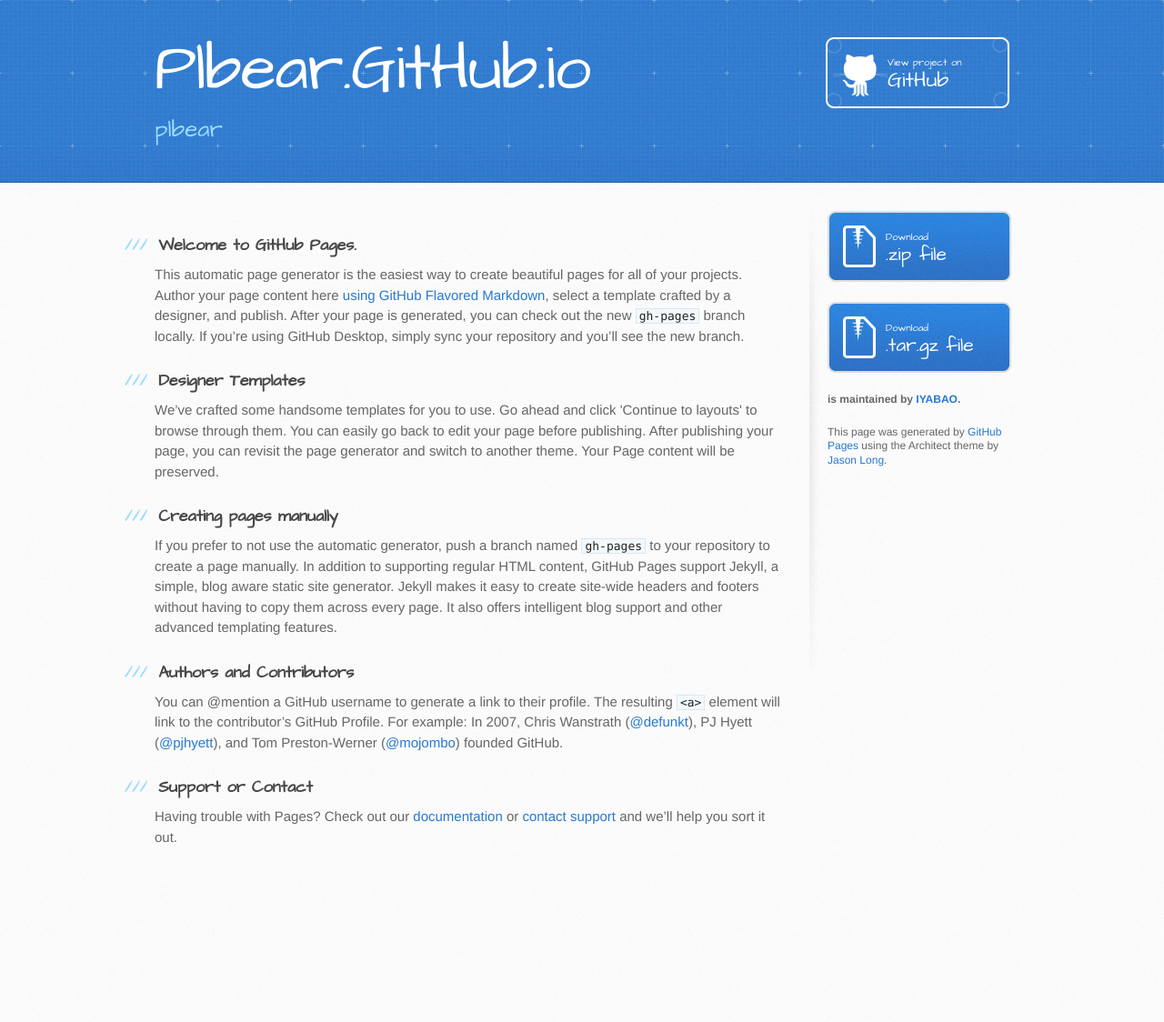
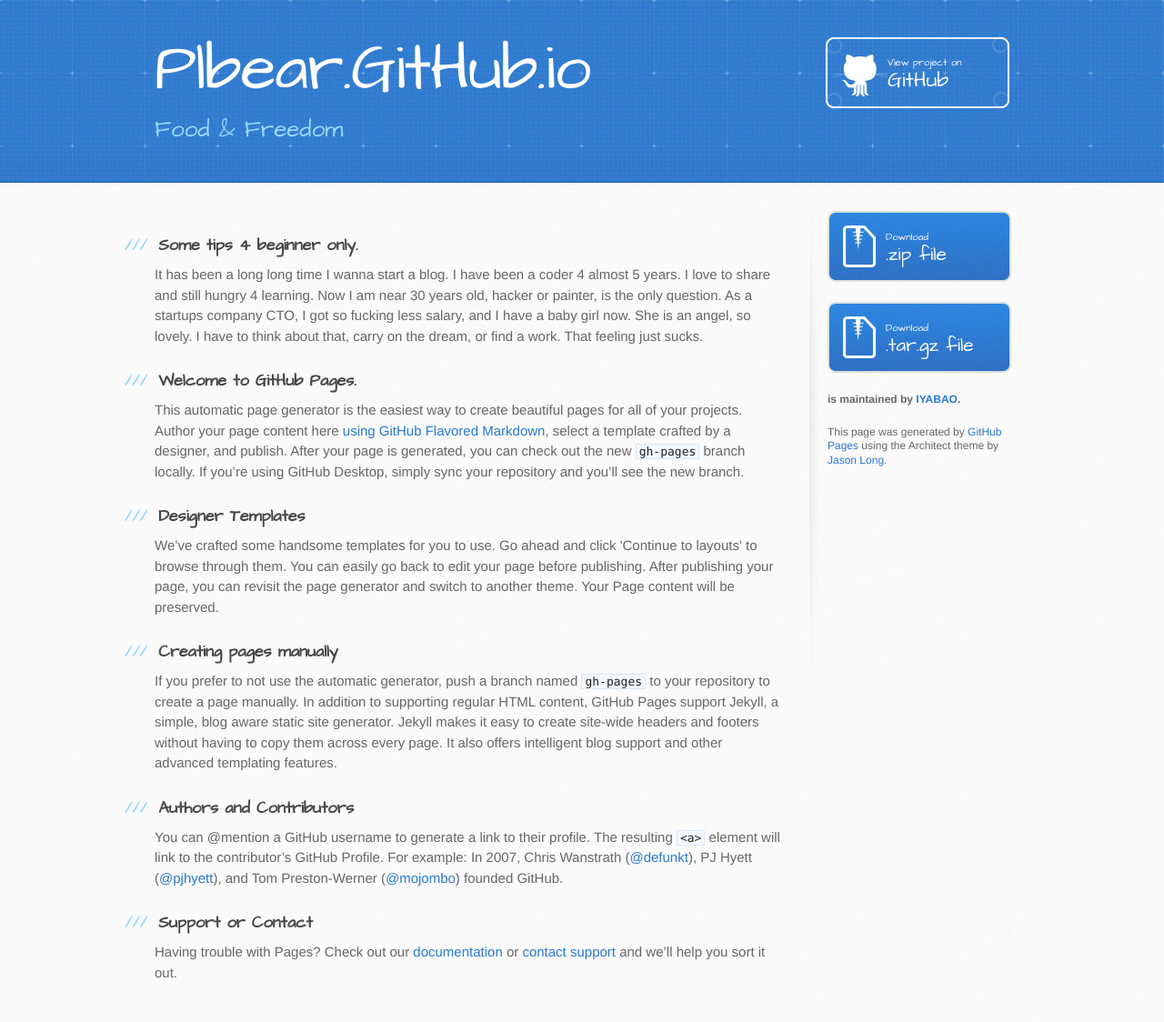
Before and after one commit to IYABAO/IYABAO.github.io, a Jekyll site: the page index.html, which Jekyll copies as it is, in a window 1280 px wide. Shown: the whole page at 91% size. Built offline with Jekyll 4.4.1, drawn with Linux system fonts in a browser that asks for light colours; before the commit the page ends 975 px from its top, so only the background shows below that.

```diff
--- a/index.html
+++ b/index.html
@@ -20,7 +20,7 @@
     <header>
       <div class="inner">
         <h1>Plbear.GitHub.io</h1>
-        <h2>plbear</h2>
+        <h2>Food & Freedom</h2>
         <a href="https://github.com/IYABAO/plbear.github.io" class="button"><small>View project on</small> GitHub</a>
       </div>
     </header>
@@ -29,6 +29,11 @@
       <div class="inner clearfix">
         <section id="main-content">
           <h3>
+            <a id="welcome-to-github-pages" class="anchor" href="#welcome-to-github-pages" aria-hidden="true"><span aria-hidden="true" class="octicon octicon-link"></span></a>Some tips 4 beginner only.</h3>
+
+          <p>It has been a long long time I wanna start a blog. I have been a coder 4 almost 5 years. I love to share and still hungry 4 learning. Now I am near 30 years old, hacker or painter, is the only question. As a startups company CTO, I got so fucking less salary, and I have a baby girl now. She is an angel, so lovely. I have to think about that, carry on the dream, or find a work. That feeling just sucks.</p>
+          <h3>
+
 <a id="welcome-to-github-pages" class="anchor" href="#welcome-to-github-pages" aria-hidden="true"><span aria-hidden="true" class="octicon octicon-link"></span></a>Welcome to GitHub Pages.</h3>
 
 <p>This automatic page generator is the easiest way to create beautiful pages for all of your projects. Author your page content here <a href="https://guides.github.com/features/mastering-markdown/">using GitHub Flavored Markdown</a>, select a template crafted by a designer, and publish. After your page is generated, you can check out the new <code>gh-pages</code> branch locally. If you’re using GitHub Desktop, simply sync your repository and you’ll see the new branch.</p>
```
